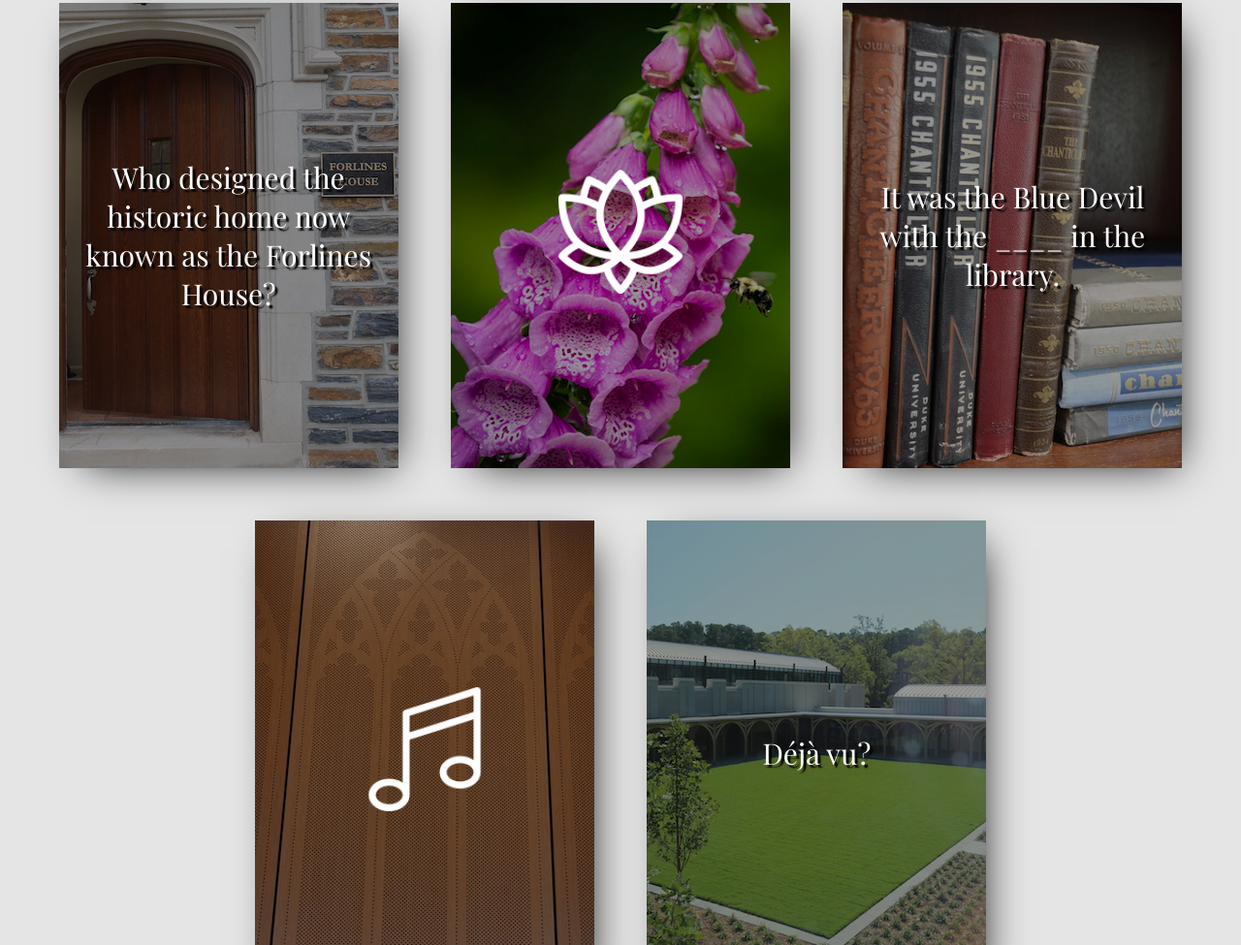
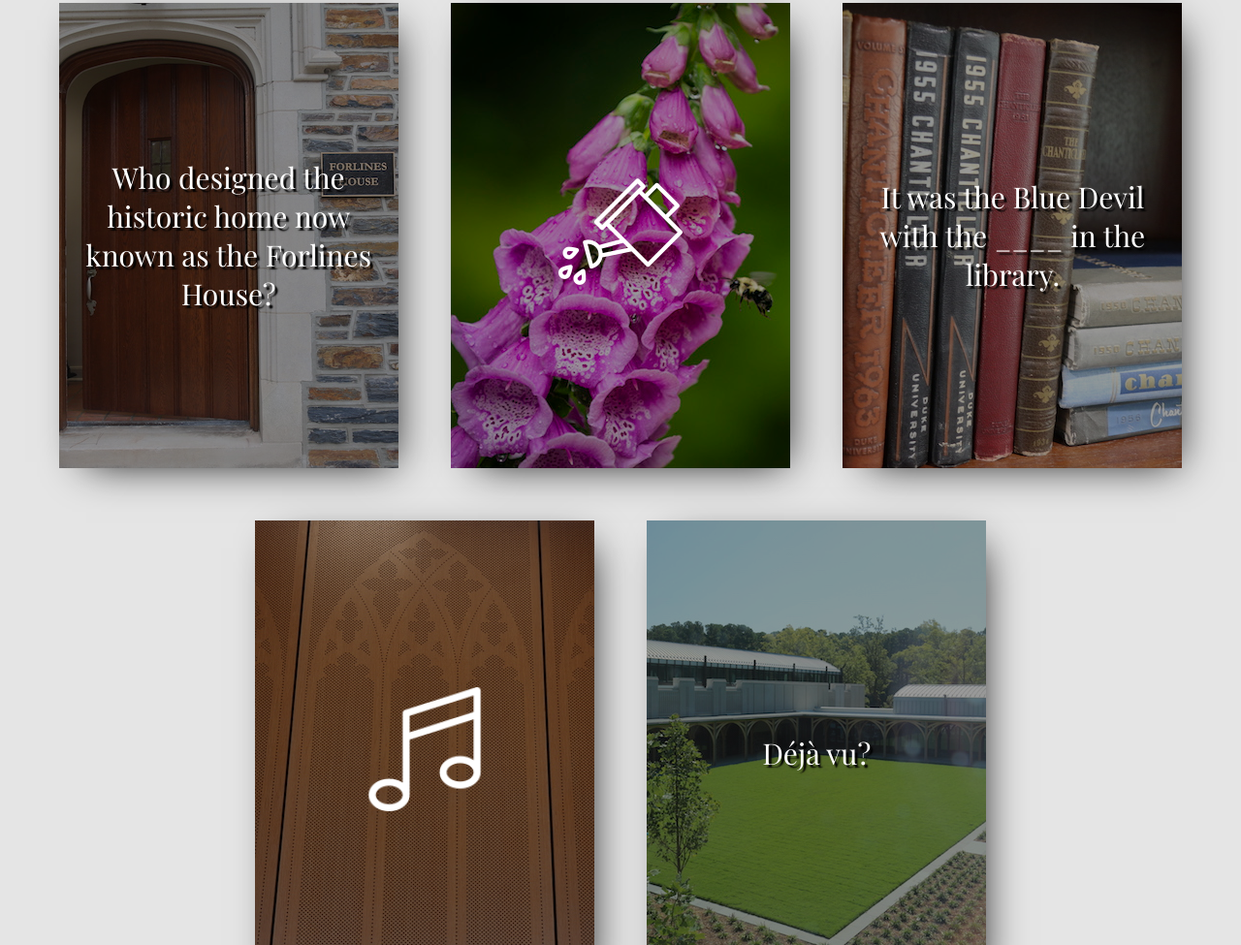
Before and after one commit to cmauban/duke-karsh, a plain HTML site: page index.html in a window 1280 px wide. Shown: the part 3574-4549 px from the top of the page at 97% size. Drawn offline with nearby package versions, Linux system fonts and the light colour scheme; a web font is replaced by a local one.

Commit message:
whiched out the icon and removed the flower

```diff
--- a/index.html
+++ b/index.html
@@ -182,7 +182,7 @@
                <div class="overlay"></div>
               <!-- front content -->
                 <div class="box">
-                  <img src="src/images/lotus-flower.png" alt="icon of a flower"/>
+                  <img src="src/images/watering-can.png" alt="icon of a watering can"/>
                 </div>
               </div>
               <div class="back" style="background:">
```
Also changed, not shown: src/images/lotus-flower.png (deleted), src/images/watering-can.png (added).
